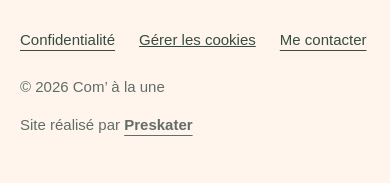
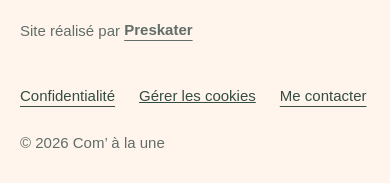
Before and after one commit to comalaune/comalaune.github.io, an Astro site: page /merci in a window 390 px wide. Shown: the part 732-915 px from the top of the page. Built offline with nearby package versions, Linux system fonts and the light colour scheme; Astro itself is replaced by a stand-in of ours; no server answers.

Commit message:
fix: move the site credit to the left footer column

```diff
--- a/src/components/Footer.astro
+++ b/src/components/Footer.astro
@@ -5,6 +5,7 @@ import { sitePath } from '../lib/paths';
 ---
 
 <footer class="site-footer container">
+  <div class="footer-identity">
     <div class="footer-brand">
       <a href={sitePath()} aria-label="Com’ à la une, accueil">
         <Image src={logo} width={105} alt="Com’ à la une" format="webp" />
@@ -13,6 +14,10 @@ import { sitePath } from '../lib/paths';
         <strong>Com’ à la une</strong>
         <span>La communication se construit ensemble.</span>
       </div>
+    </div>
+    <p class="footer-credit">
+      Site réalisé par <a href="https://preskater.com/">Preskater</a>
+    </p>
   </div>
   <div class="footer-links">
     <a href={sitePath('confidentialite/')}>Confidentialité</a>
@@ -23,8 +28,5 @@ import { sitePath } from '../lib/paths';
     )}
     <a href={`${sitePath()}#contact`}>Me contacter</a>
     <span>© {new Date().getFullYear()} Com’ à la une</span>
-    <p class="footer-credit">
-      Site réalisé par <a href="https://preskater.com/">Preskater</a>
-    </p>
   </div>
 </footer>
--- a/src/styles/global.css
+++ b/src/styles/global.css
@@ -617,8 +617,9 @@ p + p {
   color: var(--muted);
 }
 .footer-credit {
-  flex-basis: 100%;
-  text-align: right;
+  margin-top: 12px;
+  font-size: 15px;
+  text-align: left;
   color: var(--muted);
 }
 .footer-credit a {
@@ -841,8 +842,7 @@ p + p {
   .footer-links {
     justify-content: flex-start;
   }
-  .footer-links > span,
-  .footer-credit {
+  .footer-links > span {
     text-align: left;
   }
 }
@@ -1104,8 +1104,10 @@ p + p {
     flex-basis: 100%;
     margin-top: 8px;
   }
-  .footer-credit {
-    text-align: left;
+  .footer-credit a {
+    display: inline-flex;
+    align-items: center;
+    min-height: 44px;
   }
   .cookie-banner {
     left: 12px;
```
Lines whose indentation alone changed are shown as unchanged.
